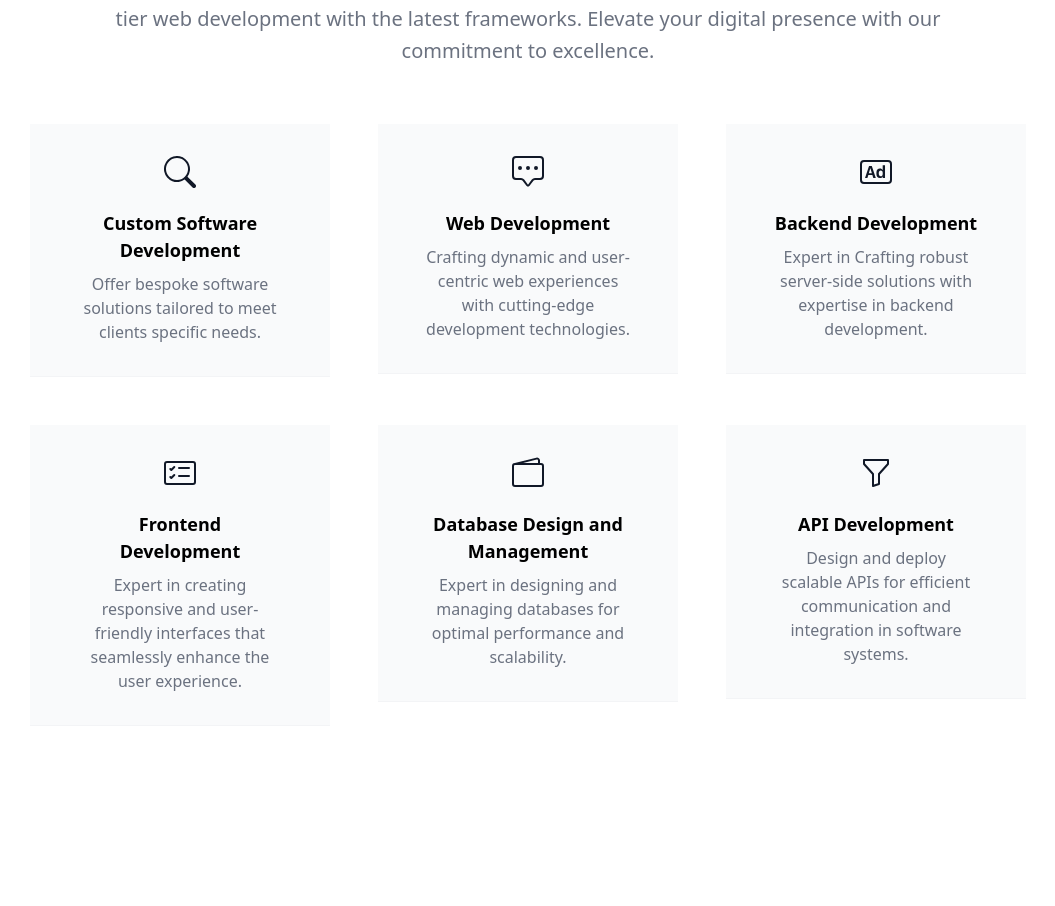
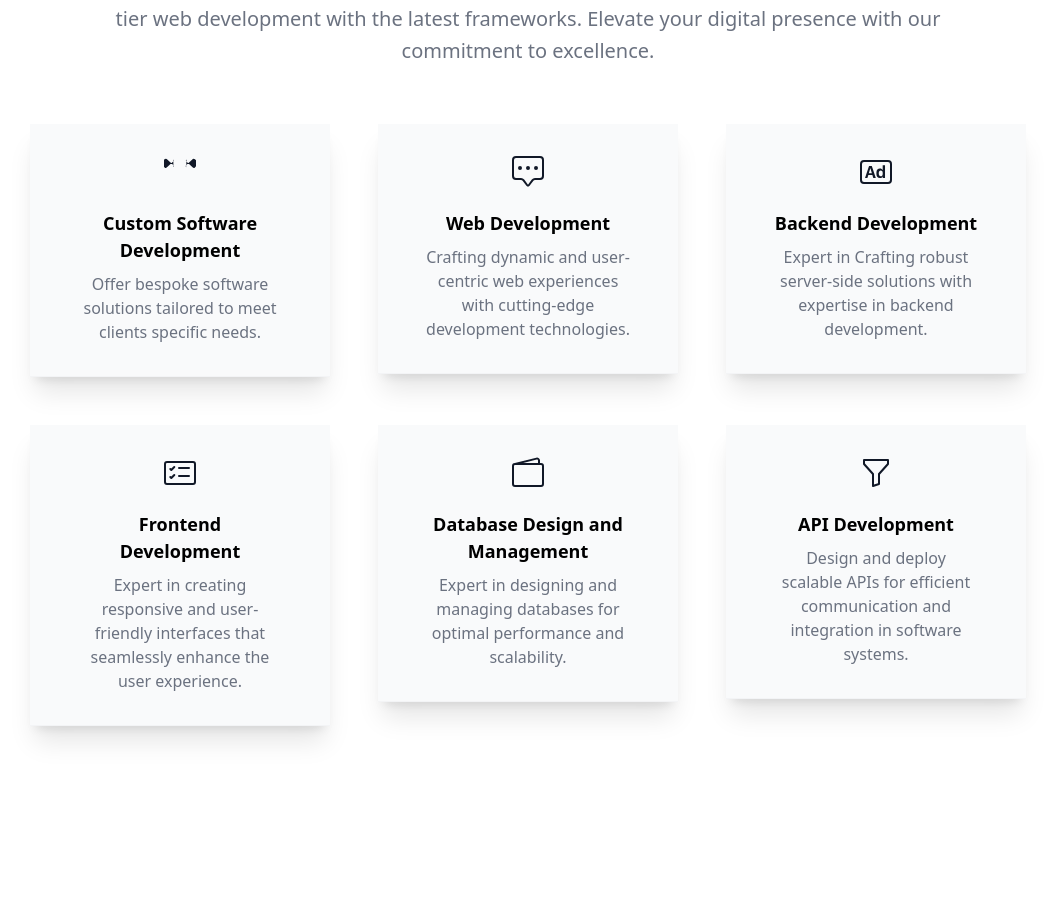
Before and after one commit to negilbabu/neg-profile.github.io, a React (Vite) app: page / in a window 1280 px wide. Shown: the part 966-1872 px from the top of the page, without its empty margins (144-1199 px from the left). Built offline with nearby package versions, Linux system fonts and the light colour scheme.

Commit message:
fix : styling

```diff
--- a/src/components/Services.jsx
+++ b/src/components/Services.jsx
@@ -6,7 +6,6 @@ const Services = () => {
       <h1 className="py-4 text-4xl font-bold text-center text-[#001b5e]">
         My Services
       </h1>
-
 
       <div className="container xl:max-w-6xl mx-auto px-4">
         {/* Heading start */}
@@ -30,7 +29,7 @@ const Services = () => {
             }}
           >
             {/* service block */}
-            <div className="py-8 px-12 mb-12 bg-gray-50 border-b border-gray-100 transform transition duration-300 ease-in-out hover:-translate-y-2">
+            <div className="py-8 px-12 mb-12 bg-gray-50 border-b border-gray-100 transform transition duration-300 ease-in-out hover:-translate-y-4 shadow-xl">
               <div className="inline-block text-gray-900 mb-4">
                 {/* icon */}
                 <svg
@@ -38,12 +37,13 @@ const Services = () => {
                   width="2rem"
                   height="2rem"
                   fill="currentColor"
-                  className="bi bi-search"
+                  className="bi bi-code"
                   viewBox="0 0 16 16"
                 >
-                  <path d="M11.742 10.344a6.5 6.5 0 1 0-1.397 1.398h-.001c.03.04.062.078.098.115l3.85 3.85a1 1 0 0 0 1.415-1.414l-3.85-3.85a1.007 1.007 0 0 0-.115-.1zM12 6.5a5.5 5.5 0 1 1-11 0 5.5 5.5 0 0 1 11 0z" />
+                  <path d="M4.69 1.723a.75.75 0 01-.083 1.054l-3.25 3a.75.75 0 01-1.054-.083l-1.5-1.5a.75.75 0 010-1.06l1.5-1.5a.75.75 0 011.054-.083l3.25 3a.75.75 0 01.083 1.055zm6.56 0a.75.75 0 00-.083 1.054l3.25 3a.75.75 0 001.054-.083l1.5-1.5a.75.75 0 000-1.06l-1.5-1.5a.75.75 0 00-1.054-.083l-3.25 3a.75.75 0 00-.083 1.055z" />
                 </svg>
               </div>
+
               <h3 className="text-lg leading-normal mb-2 font-semibold text-black">
                 Custom Software Development
               </h3>
@@ -66,7 +66,7 @@ const Services = () => {
             }}
           >
             {/* service block */}
-            <div className="py-8 px-12 mb-12 bg-gray-50 border-b border-gray-100 transform transition duration-300 ease-in-out hover:-translate-y-2">
+            <div className="py-8 px-12 mb-12 bg-gray-50 border-b border-gray-100 transform transition duration-300 ease-in-out hover:-translate-y-2 shadow-xl">
               <div className="inline-block text-gray-900 mb-4">
                 {/* icon */}
                 <svg
@@ -103,7 +103,7 @@ const Services = () => {
             }}
           >
             {/* service block */}
-            <div className="py-8 px-12 mb-12 bg-gray-50 border-b border-gray-100 transform transition duration-300 ease-in-out hover:-translate-y-2">
+            <div className="py-8 px-12 mb-12 bg-gray-50 border-b border-gray-100 transform transition duration-300 ease-in-out hover:-translate-y-2 shadow-xl">
               <div className="inline-block text-gray-900 mb-4">
                 {/* icon */}
                 <svg
@@ -138,7 +138,7 @@ const Services = () => {
             }}
           >
             {/* service block */}
-            <div className="py-8 px-12 mb-12 bg-gray-50 border-b border-gray-100 transform transition duration-300 ease-in-out hover:-translate-y-2">
+            <div className="py-8 px-12 mb-12 bg-gray-50 border-b border-gray-100 transform transition duration-300 ease-in-out hover:-translate-y-2 shadow-xl">
               <div className="inline-block text-gray-900 mb-4">
                 {/* icon */}
                 <svg
@@ -157,9 +157,8 @@ const Services = () => {
                 Frontend Development
               </h3>
               <p className="text-gray-500">
-                Expert in creating responsive and
-                user-friendly interfaces that seamlessly enhance the user
-                experience.
+                Expert in creating responsive and user-friendly interfaces that
+                seamlessly enhance the user experience.
               </p>
             </div>
             {/* end service block */}
@@ -176,7 +175,7 @@ const Services = () => {
             }}
           >
             {/* service block */}
-            <div className="py-8 px-12 mb-12 bg-gray-50 border-b border-gray-100 transform transition duration-300 ease-in-out hover:-translate-y-2">
+            <div className="py-8 px-12 mb-12 bg-gray-50 border-b border-gray-100 transform transition duration-300 ease-in-out hover:-translate-y-2 shadow-xl">
               <div className="inline-block text-gray-900 mb-4">
                 {/* icon */}
                 <svg
@@ -212,7 +211,7 @@ const Services = () => {
             }}
           >
             {/* service block */}
-            <div className="py-8 px-12 mb-12 bg-gray-50 border-b border-gray-100 transform transition duration-300 ease-in-out hover:-translate-y-2">
+            <div className="py-8 px-12 mb-12 bg-gray-50 border-b border-gray-100 transform transition duration-300 ease-in-out hover:-translate-y-2 shadow-xl">
               <div className="inline-block text-gray-900 mb-4">
                 {/* icon */}
                 <svg
```
